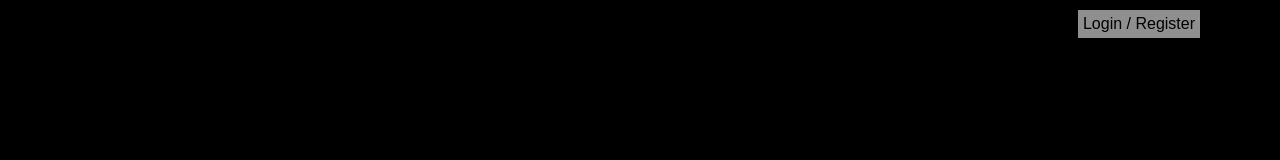
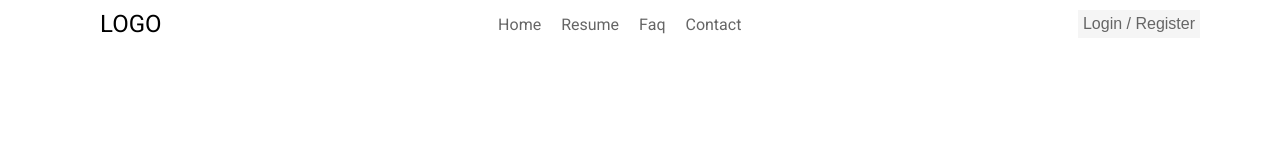
Before and after one commit to Sheila-a/Afa, a plain HTML site: page index.html in a window 1280 px wide. Drawn offline with Linux system fonts and the light colour scheme.

Commit message:
second commit

```diff
--- a/styles.css
+++ b/styles.css
@@ -6,7 +6,7 @@
 }
 
 body{
-    background: #000;
+    /* background: #000; */
 }
 
 .nav {
```
